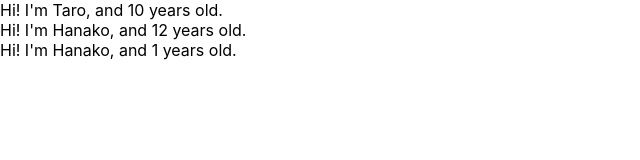
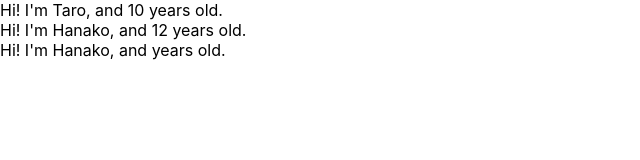
Before and after one commit to yk-port/react-redux-application, a React (Create React App) app: page / in a window 1280 px wide. Shown: the top 160 px of the page, without its empty margins (0-640 px from the left). Built offline with nearby package versions, Linux system fonts and the light colour scheme.

Commit message:
learn propTypes

```diff
--- a/src/App.js
+++ b/src/App.js
@@ -1,4 +1,5 @@
-import React, { Component } from 'react';
+import React from 'react';
+import PropTypes from 'prop-types';
 
 const App = () => {
   const profiles = [
@@ -26,8 +27,9 @@
   );
 }
 
-User.defaultProps = {
-  age: 1
+User.propTypes = {
+  name: PropTypes.string.isRequired,
+  age: PropTypes.number.isRequired,
 }
 
 export default App;
```
